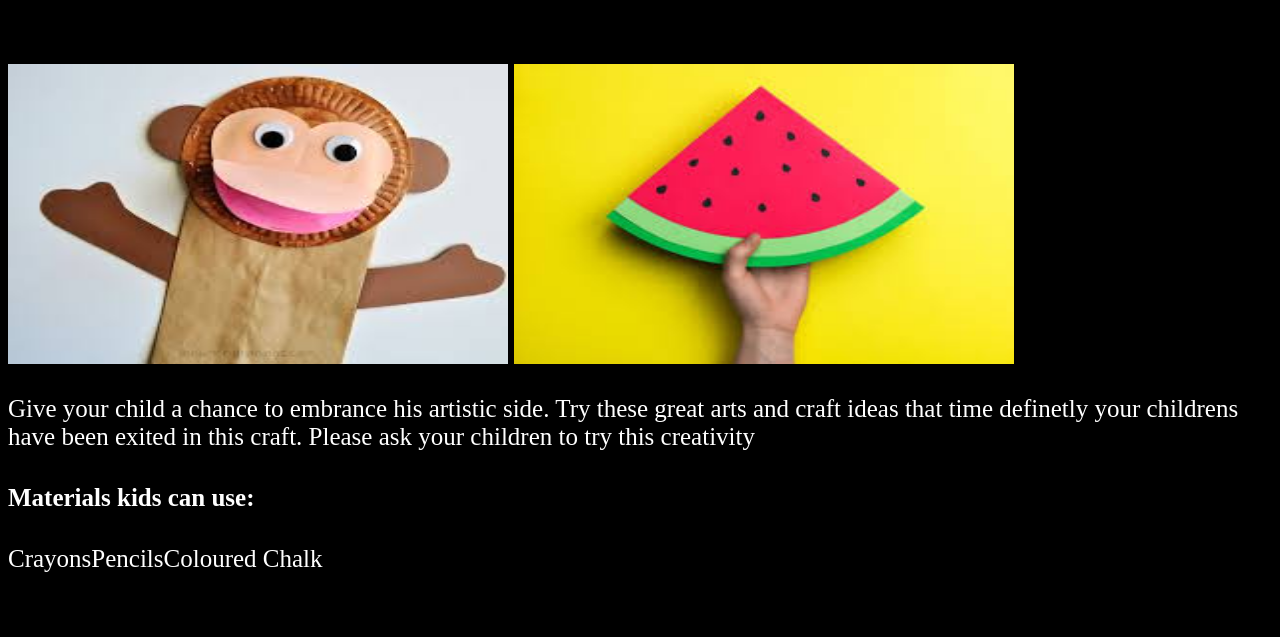
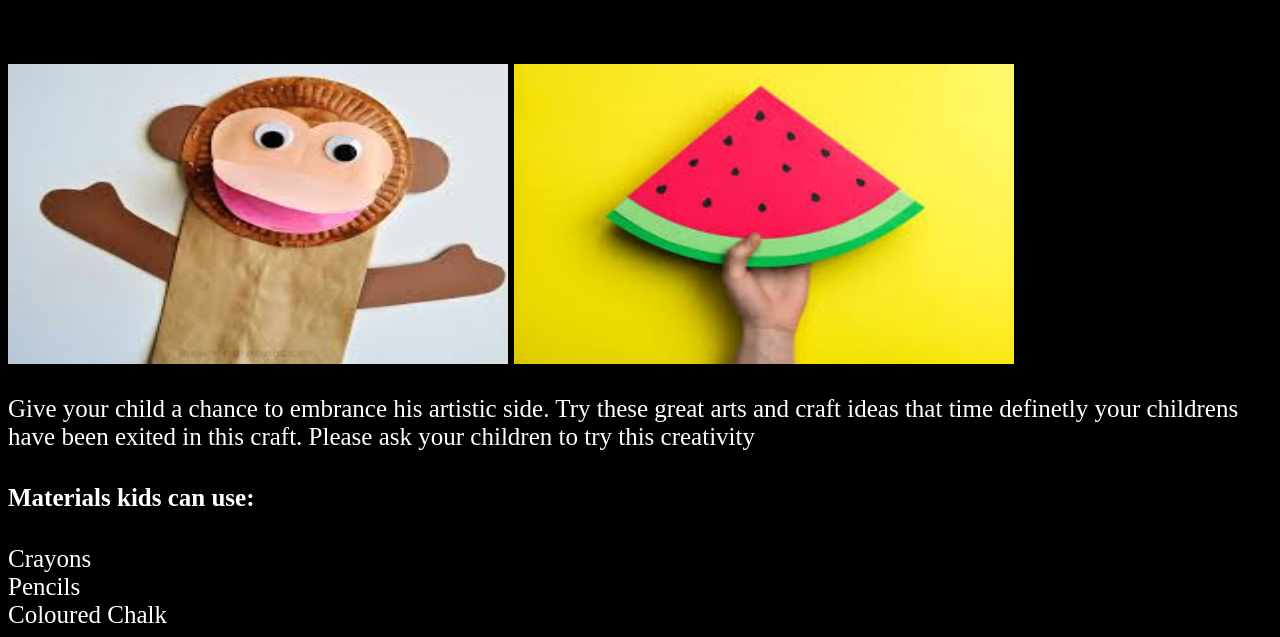
Before and after one commit to STEMGirls2k18/Art-Craft, a plain HTML site: page craft for kids.html in a window 1280 px wide. Shown: the part 533-1170 px from the top of the page. Before the commit the page ends 1114 px from the top, so only its background shows below. Drawn offline with Linux system fonts and the light colour scheme.

Commit message:
updated craft for kids

```diff
--- a/craft for kids.html
+++ b/craft for kids.html
@@ -24,9 +24,9 @@
 </p>
 <h4>Materials kids can use:</h4>
 <ul>
-<li>Crayons</li>
-<li>Pencils</li>
-<li>Coloured Chalk</li>
+<li>Crayons</li><br>
+<li>Pencils</li><br>
+<li>Coloured Chalk</li><br>
 </ul>
 </body>
 </html>
```
